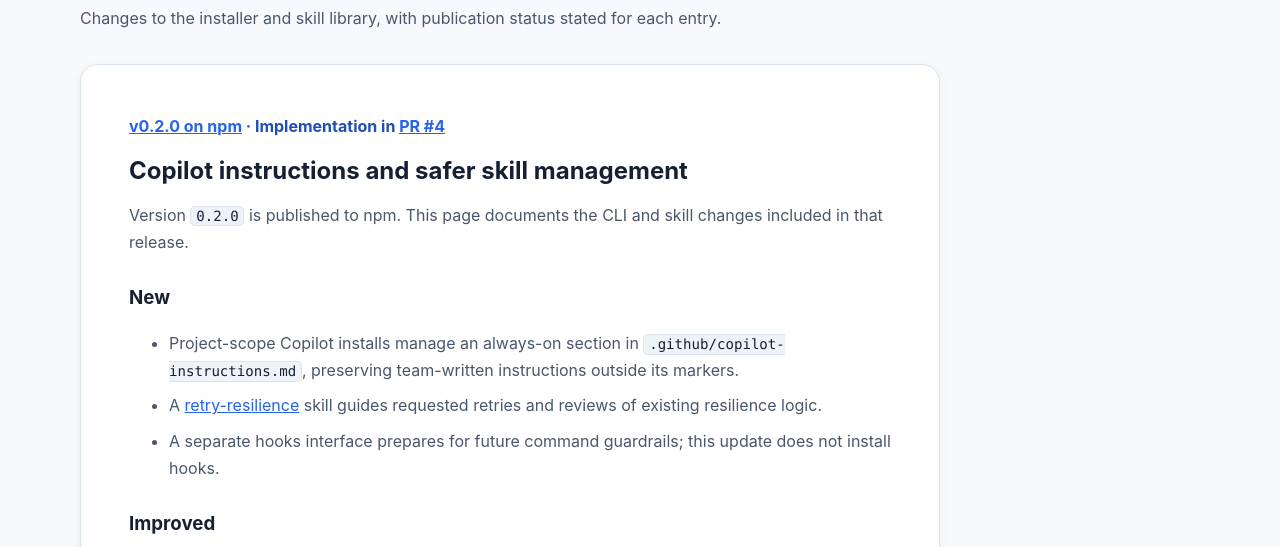
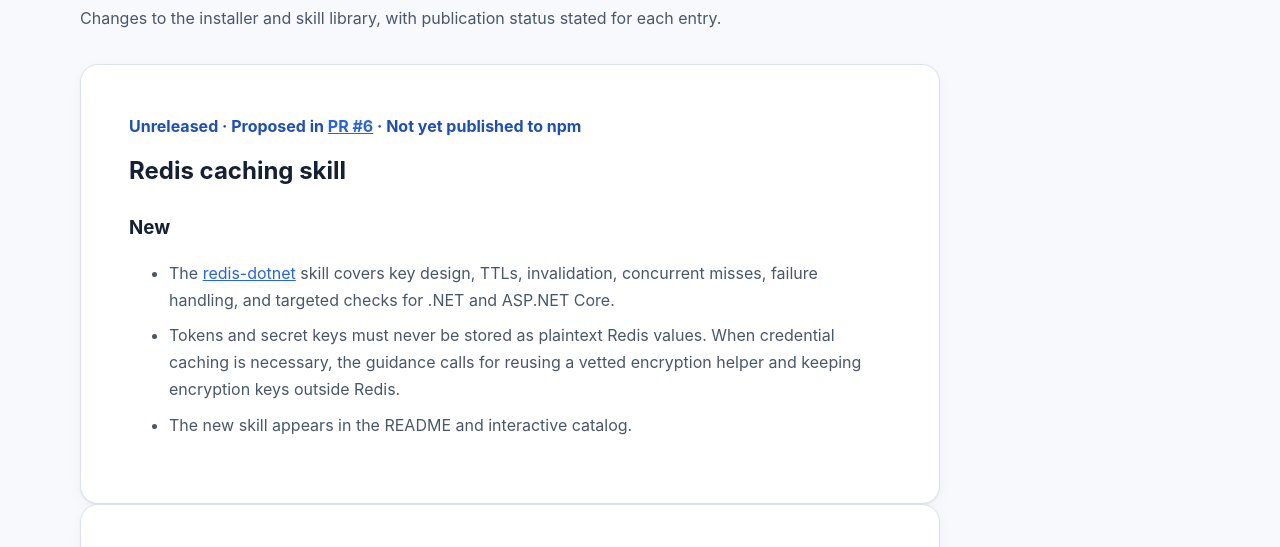
Before and after one commit to dprakash2101/dotnet-production-agent-skills, a website: page docs/release-notes.html in a window 1280 px wide. Shown: the part 253-800 px from the top of the page. Drawn offline with Linux system fonts and the light colour scheme.

Commit message:
Show Redis skill in website release notes

```diff
--- a/docs/release-notes.html
+++ b/docs/release-notes.html
@@ -3,7 +3,7 @@
 <head>
   <meta charset="UTF-8">
   <meta name="viewport" content="width=device-width, initial-scale=1.0">
-  <meta name="description" content="Release notes for .NET Production Agent Skills v0.2.0, including CLI, skill, and documentation changes.">
+  <meta name="description" content="Release notes for .NET Production Agent Skills, including unreleased Redis caching guidance and the published v0.2.0 changes.">
   <title>Release notes — .NET Production Agent Skills</title>
   <link rel="stylesheet" href="styles.css">
 </head>
@@ -32,9 +32,20 @@
       <h1 class="section-title">Release notes</h1>
       <p class="section-subtitle">Changes to the installer and skill library, with publication status stated for each entry.</p>
 
-      <article class="release-entry" aria-labelledby="unreleased-title">
+      <article class="release-entry" aria-labelledby="redis-title">
+        <p class="release-status">Unreleased · Proposed in <a href="https://github.com/dprakash2101/dotnet-production-agent-skills/pull/6">PR #6</a> · Not yet published to npm</p>
+        <h2 id="redis-title">Redis caching skill</h2>
+        <h3>New</h3>
+        <ul>
+          <li>The <a href="https://github.com/dprakash2101/dotnet-production-agent-skills/blob/feat/redis-dotnet-skill/skills/redis-dotnet/SKILL.md">redis-dotnet</a> skill covers key design, TTLs, invalidation, concurrent misses, failure handling, and targeted checks for .NET and ASP.NET Core.</li>
+          <li>Tokens and secret keys must never be stored as plaintext Redis values. When credential caching is necessary, the guidance calls for reusing a vetted encryption helper and keeping encryption keys outside Redis.</li>
+          <li>The new skill appears in the README and interactive catalog.</li>
+        </ul>
+      </article>
+
+      <article class="release-entry" aria-labelledby="v020-title">
         <p class="release-status"><a href="https://www.npmjs.com/package/dotnet-production-agent-skills/v/0.2.0">v0.2.0 on npm</a> · Implementation in <a href="https://github.com/dprakash2101/dotnet-production-agent-skills/pull/4">PR #4</a></p>
-        <h2 id="unreleased-title">Copilot instructions and safer skill management</h2>
+        <h2 id="v020-title">Copilot instructions and safer skill management</h2>
         <p>Version <code>0.2.0</code> is published to npm. This page documents the CLI and skill changes included in that release.</p>
 
         <h3>New</h3>
```
